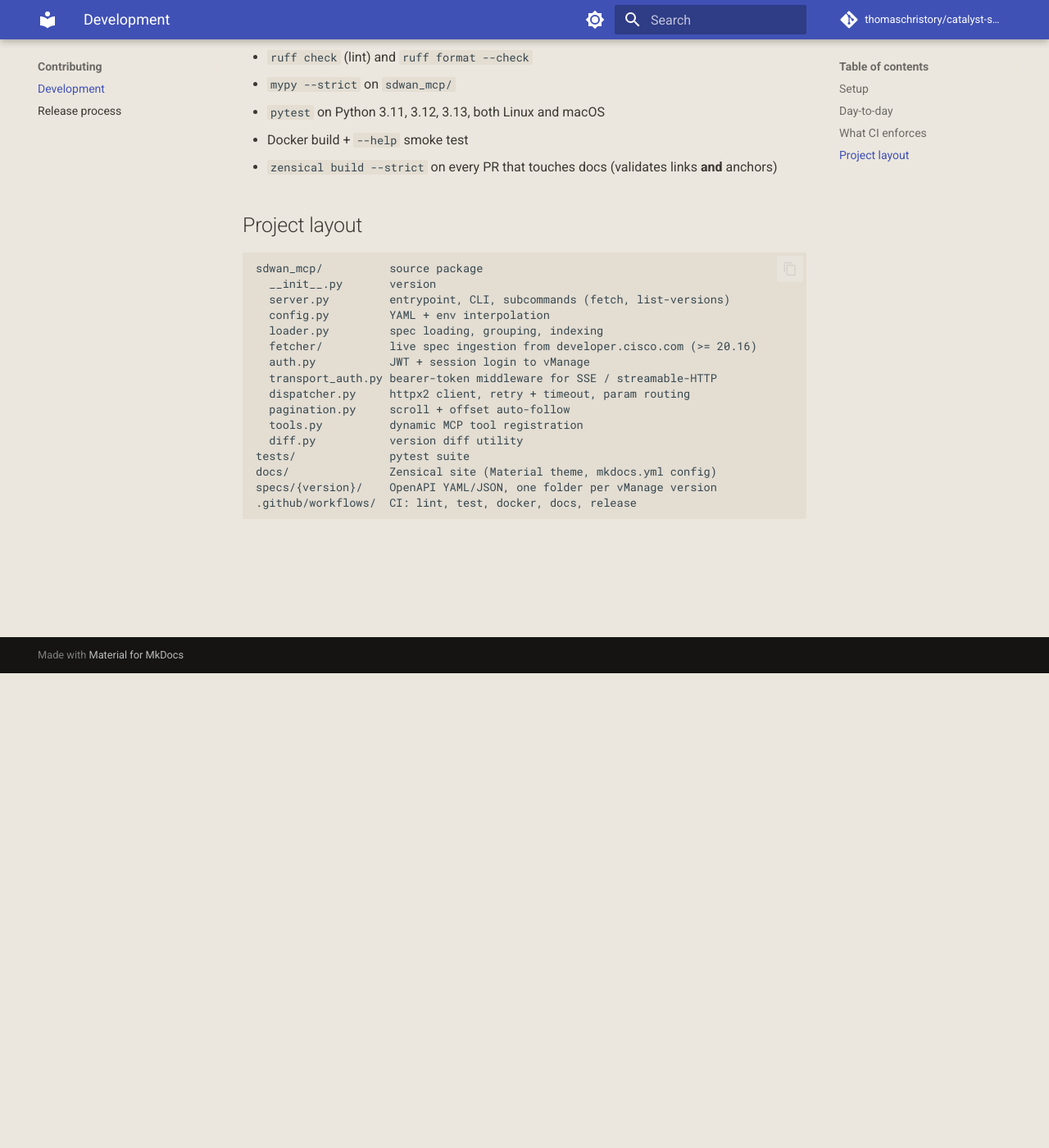
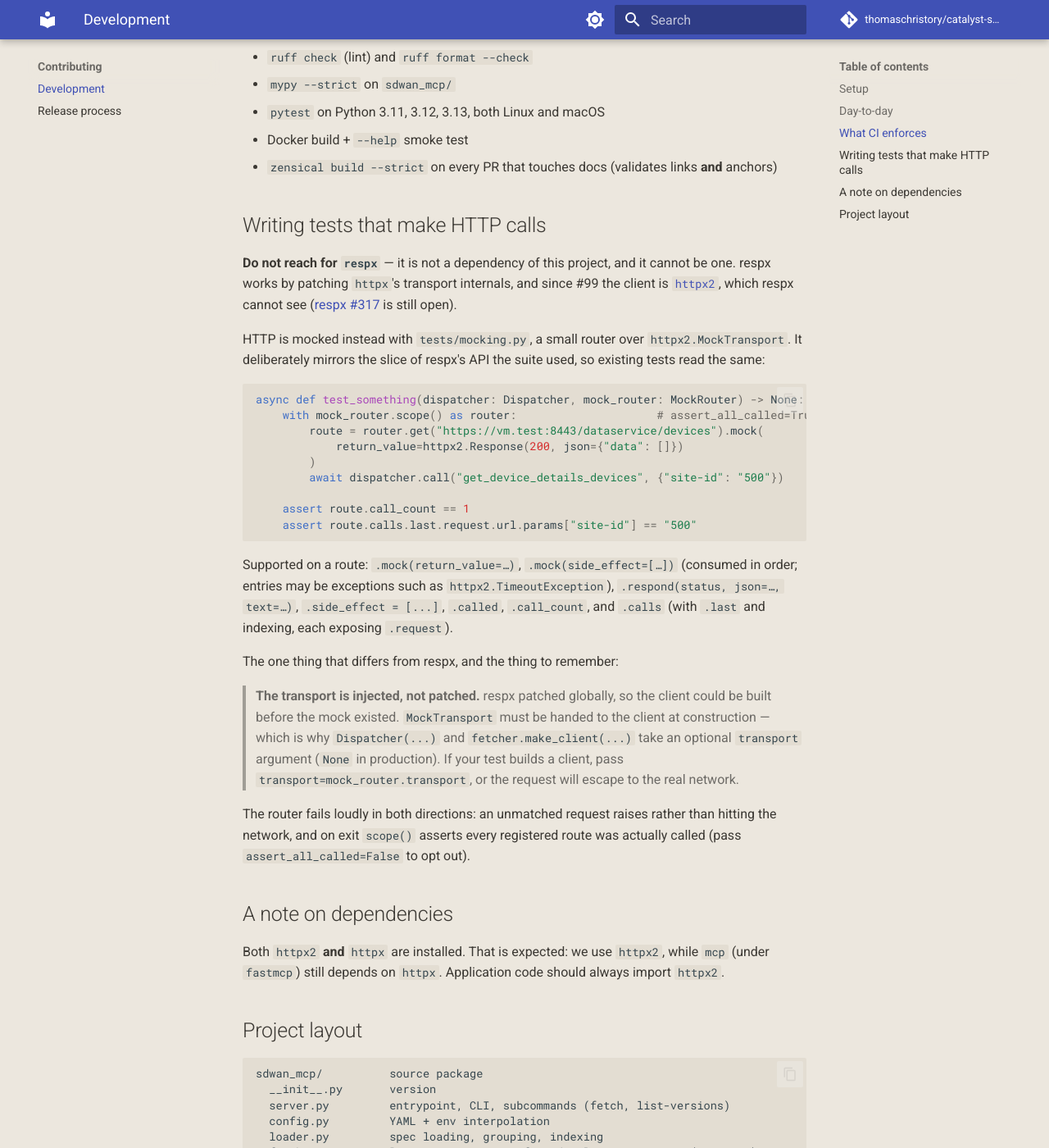
Before and after one commit to thomaschristory/catalyst-sdwan-super-mcp, an MkDocs documentation site: the page built from docs/contributing/development.md, in a window 1280 px wide and 1400 px high, scrolled down 579 px. Shown: the whole window at 82% size. Built offline with MkDocs 1.6.1 and Material for MkDocs 9.7.7, drawn with Linux system fonts in a browser that asks for light colours; comment, search, counter and statistics services are not loaded; some of the changed text lies outside the part shown.

Commit message:
docs: document the httpx2 mock router for contributors (#99) (#101)
respx is gone and cannot come back — it patches httpx's transport internals
and cannot see httpx2. A contributor writing a new HTTP test would reach for
it by habit, so document the replacement instead: tests/mocking.py, its
supported route API, and the one real difference — the transport is injected,
not patched, so a client built without transport=mock_router.transport will
escape to the real network.

Also notes why both httpx and httpx2 are installed (mcp still needs httpx).


Claude-Session: https://claude.ai/code/session_013XP6VAUiVVpMZvtmNmX7mn

Co-authored-by: Thomas Christory <tchristory@partner.auchan.fr>
Co-authored-by: Claude Opus 4.8 (1M context) <noreply@anthropic.com>

````diff
--- a/docs/contributing/development.md
+++ b/docs/contributing/development.md
@@ -25,6 +25,52 @@ uv run zensical serve               # docs live preview at http://localhost:8000
 - Docker build + `--help` smoke test
 - `zensical build --strict` on every PR that touches docs (validates links **and** anchors)
 
+## Writing tests that make HTTP calls
+
+**Do not reach for `respx`** — it is not a dependency of this project, and it cannot be
+one. respx works by patching `httpx`'s transport internals, and since #99 the client is
+[`httpx2`](https://github.com/pydantic/httpx2), which respx cannot see
+([respx #317](https://github.com/lundberg/respx/issues/317) is still open).
+
+HTTP is mocked instead with `tests/mocking.py`, a small router over
+`httpx2.MockTransport`. It deliberately mirrors the slice of respx's API the suite used,
+so existing tests read the same:
+
+```python
+async def test_something(dispatcher: Dispatcher, mock_router: MockRouter) -> None:
+    with mock_router.scope() as router:                     # assert_all_called=True by default
+        route = router.get("https://vm.test:8443/dataservice/devices").mock(
+            return_value=httpx2.Response(200, json={"data": []})
+        )
+        await dispatcher.call("get_device_details_devices", {"site-id": "500"})
+
+    assert route.call_count == 1
+    assert route.calls.last.request.url.params["site-id"] == "500"
+```
+
+Supported on a route: `.mock(return_value=…)`, `.mock(side_effect=[…])` (consumed in
+order; entries may be exceptions such as `httpx2.TimeoutException`), `.respond(status,
+json=…, text=…)`, `.side_effect = [...]`, `.called`, `.call_count`, and `.calls` (with
+`.last` and indexing, each exposing `.request`).
+
+The one thing that differs from respx, and the thing to remember:
+
+> **The transport is injected, not patched.** respx patched globally, so the client could
+> be built before the mock existed. `MockTransport` must be handed to the client at
+> construction — which is why `Dispatcher(...)` and `fetcher.make_client(...)` take an
+> optional `transport` argument (`None` in production). If your test builds a client, pass
+> `transport=mock_router.transport`, or the request will escape to the real network.
+
+The router fails loudly in both directions: an unmatched request raises rather than
+hitting the network, and on exit `scope()` asserts every registered route was actually
+called (pass `assert_all_called=False` to opt out).
+
+## A note on dependencies
+
+Both `httpx2` **and** `httpx` are installed. That is expected: we use `httpx2`, while
+`mcp` (under `fastmcp`) still depends on `httpx`. Application code should always import
+`httpx2`.
+
 ## Project layout
 
 ```
@@ -41,6 +87,7 @@ sdwan_mcp/          source package
   tools.py          dynamic MCP tool registration
   diff.py           version diff utility
 tests/              pytest suite
+  mocking.py        HTTP mock router over httpx2.MockTransport (replaces respx)
 docs/               Zensical site (Material theme, mkdocs.yml config)
 specs/{version}/    OpenAPI YAML/JSON, one folder per vManage version
 .github/workflows/  CI: lint, test, docker, docs, release
````
